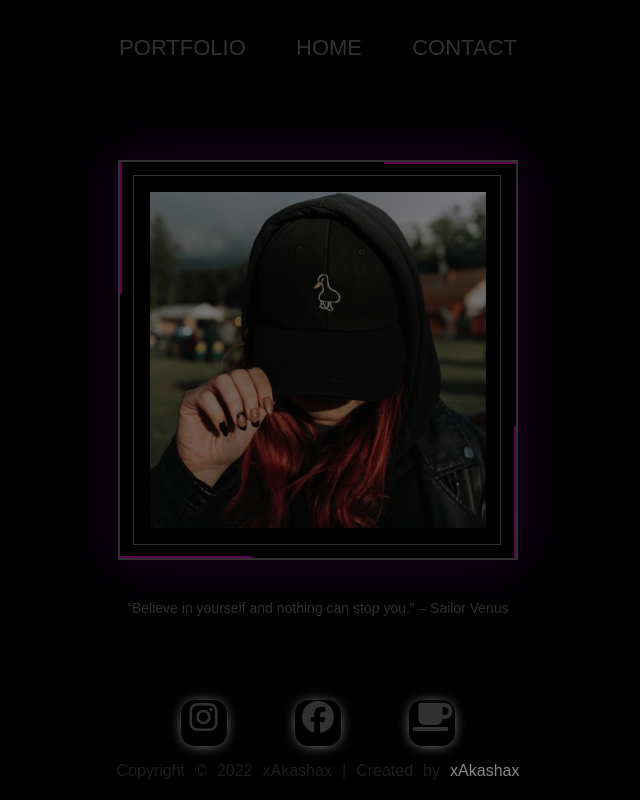
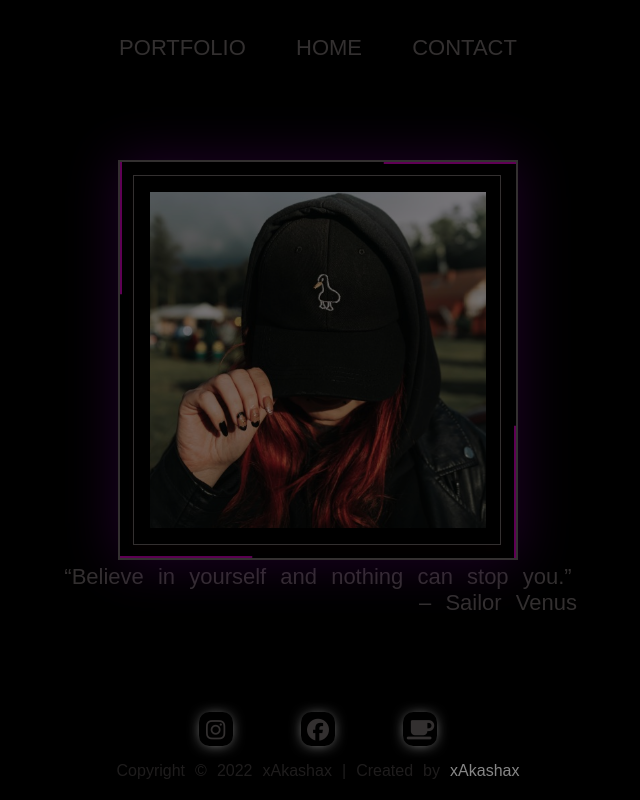
Before and after one commit to xAkashax/photo-website, a plain HTML site: page me.html in a window 1280 px wide. Shown: the whole page, without its empty margins (322-962 px from the left). Drawn offline with Linux system fonts and the light colour scheme; no server answers; files whose address does not match are found by name; a web font is replaced by a local one.

Commit message:
Css update

```diff
--- a/CSS/contact.css
+++ b/CSS/contact.css
@@ -229,6 +229,14 @@ footer {
     color: var(--black);
   }
 
+  /* footer {
+    width: 100%;
+    padding: 1.25rem;
+    background-color: var(--black);
+    text-align: center;
+    color: var(--white);
+  } */
+
   .copyright {
     opacity: 0.6;
     font-size: 1rem;
@@ -243,15 +251,18 @@ footer {
     margin: 0 2rem;
     box-shadow: 0 1px 15px -5px var(--white);
     border-radius: 30%;
-    width: 2.875rem;
-    height: 2.875rem;
+    width: 2.125rem;
+    height: 2.125rem;
+    text-decoration: none;
   }
 
   .btn-social i {
+    display: block;
     transition: 0.5s linear;
-    font-size: 2rem;
-    line-height: 1rem;
+    font-size: 1.375rem;
+    line-height: 1.6;
     color: var(--link);
+    text-align: center;
   }
 
   .btn-social:hover,
--- a/CSS/me.css
+++ b/CSS/me.css
@@ -60,6 +60,10 @@
   font-family: var(--second-font);
   text-align: center;
   color: var(--link);
+}
+
+.author {
+  margin-left: 11.125rem;
 }
 
 .box span {
@@ -135,9 +139,13 @@
     padding: 0.938rem 8rem 0.625rem;
   }
 
-  .guote-text {
+  .quote-text {
     font-size: 1.375rem;
     word-spacing: 0.5rem;
+  }
+
+  .author {
+    margin-left: 22.5rem;
   }
 
   .box span:before {
--- a/me.html
+++ b/me.html
@@ -58,7 +58,8 @@
         </div>
       </div>
       <div class="quote">
-        <p class="quote-text">“Believe in yourself and nothing can stop you.” – Sailor Venus</p>
+        <p class="quote-text">“Believe in yourself and nothing can stop you.” </p>
+        <p class="quote-text author">– Sailor Venus</p>
       </div>
     </div>
 
```
Also changed, not shown: CSS/portfolio.css (+11 -1 lines), portfolio.html (+2 -0 lines).
